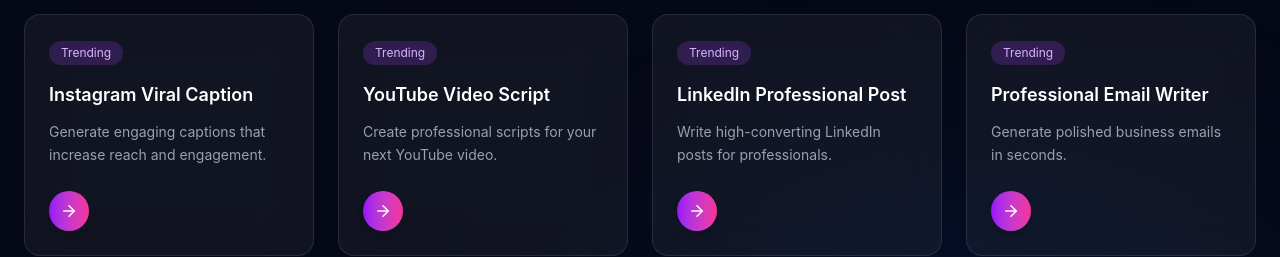
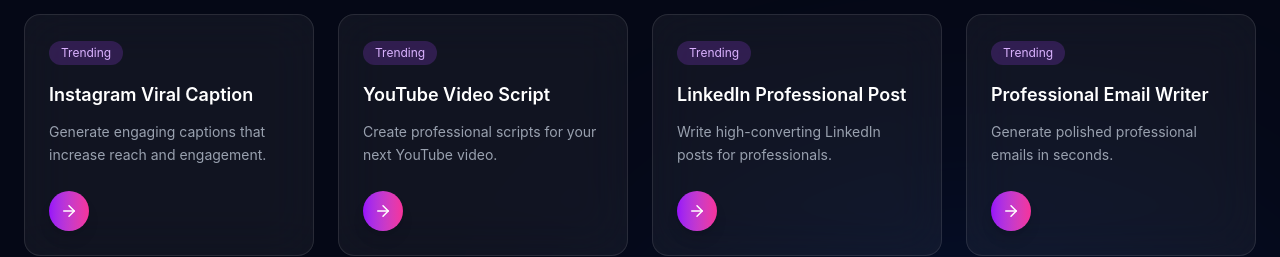
Before and after one commit to seelananton8-byte/promptverse-ai, a React (Vite) app: page / in a window 1280 px wide. Shown: the part 1540-1797 px from the top of the page. Built offline with nearby package versions, Linux system fonts and the light colour scheme; no server answers; what groq-sdk would draw is missing.

Commit message:
Added Remaining Trending features

```diff
--- a/src/components/Trending.jsx
+++ b/src/components/Trending.jsx
@@ -20,7 +20,7 @@ const prompts = [
   {
     title: "Professional Email Writer",
     description:
-      "Generate polished business emails in seconds.",
+      "Generate polished professional emails in seconds.",
   },
 ];
 
```
